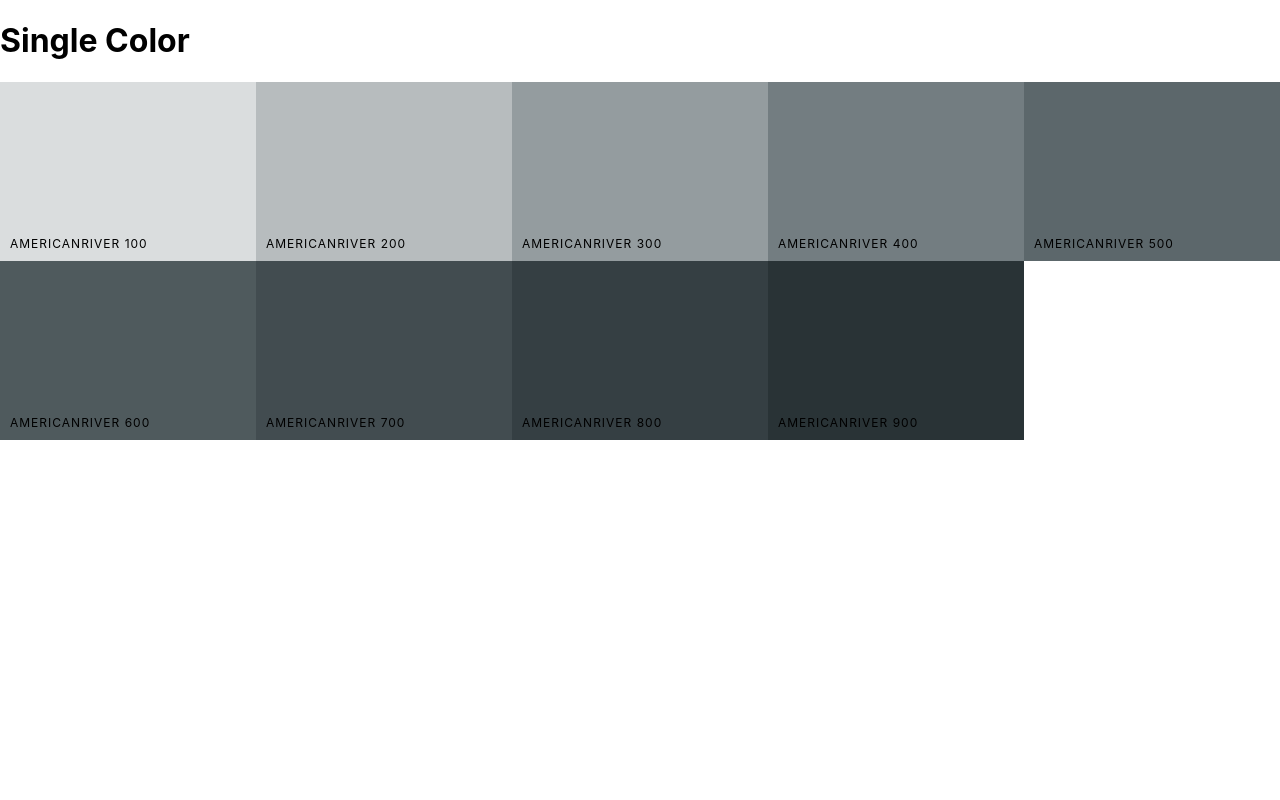
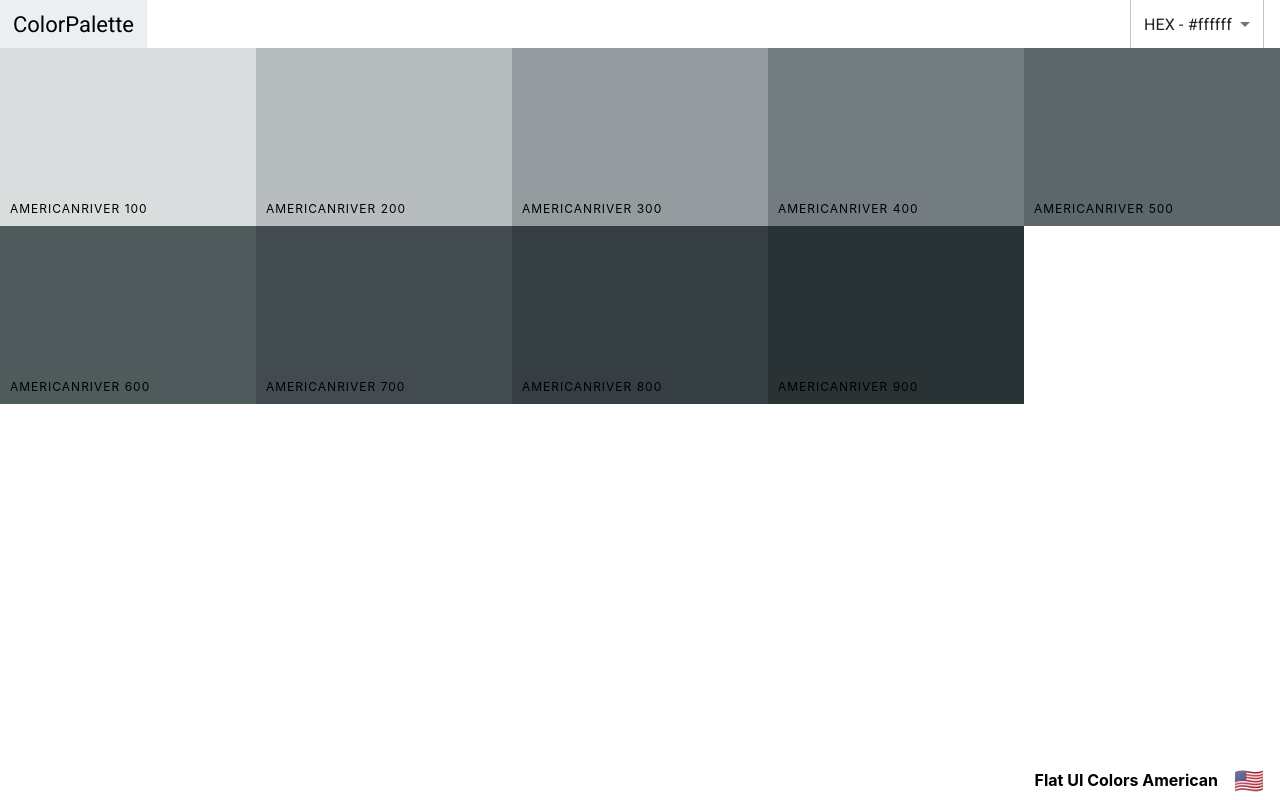
Before and after one commit to jxh053188/react-color-app, a React (Create React App) app: page /palette/flat-ui-colors-american/americanriver in a window 1280 px wide. Built offline with nearby package versions, Linux system fonts and the light colour scheme.

Commit message:
added navbar and footer to singleCP

```diff
--- a/src/Components/NavBar.js
+++ b/src/Components/NavBar.js
@@ -32,6 +32,7 @@
         <div className="logo">
           <Link to="/">ColorPalette</Link>
         </div>
+        {!this.props.showShades && (
           <div className="slider-container">
             <span>Level: {level}</span>
             <div className="slider">
@@ -44,6 +45,7 @@
               />
             </div>
           </div>
+        )}
         <div className="select-container">
           <Select value={format} onChange={this.handleChange}>
             <MenuItem value="hex">HEX - #ffffff</MenuItem>
--- a/src/Components/Palette.js
+++ b/src/Components/Palette.js
@@ -2,6 +2,7 @@
 import ColorBox from "./ColorBox";
 import NavBar from "./NavBar";
 import "../Styles/Palette.css";
+import PaletteFooter from "./PaletteFooter";
 
 export default class Palette extends Component {
   constructor(props) {
@@ -38,15 +39,13 @@
           level={level}
           changeLevel={this.changeLevel}
           handleChange={this.changeColorFormat}
+          showShades={false}
         />
         <div className="Palette-colors">
           {/*Color box goes here */}
           {colorBoxes}
         </div>
-        <footer className="palette-footer">
-          {paletteName}
-          <span className="emoji">{emoji}</span>
-        </footer>
+        <PaletteFooter paletteName={paletteName} emoji={emoji} />
       </div>
     );
   }
--- /dev/null
+++ b/src/Components/PaletteFooter.js
@@ -0,0 +1,13 @@
+import React from "react";
+
+function PaletteFooter(props) {
+  const { paletteName, emoji } = props;
+  return (
+    <footer className="palette-footer">
+      {paletteName}
+      <span className="emoji">{emoji}</span>
+    </footer>
+  );
+}
+
+export default PaletteFooter;
--- a/src/Components/SingleColorPalette.js
+++ b/src/Components/SingleColorPalette.js
@@ -1,10 +1,14 @@
 import { Component } from "react";
 import ColorBox from "./ColorBox";
+import NavBar from "./NavBar";
+import PaletteFooter from "./PaletteFooter";
 
 class SingleColorPalette extends Component {
   constructor(props) {
     super(props);
     this._shades = this.getShades(this.props.palette, this.props.colorId);
+    this.state = { format: "hex" };
+    this.changeColorFormat = this.changeColorFormat.bind(this);
   }
 
   getShades(palette, colorToFilterBy) {
@@ -17,19 +21,26 @@
     }
     return shades.slice(1);
   }
+
+  changeColorFormat(val) {
+    this.setState({ format: val });
+  }
   render() {
+    const { format } = this.state;
+    const { paletteName, emoji } = this.props.palette;
     const colorBoxes = this._shades.map((color) => (
       <ColorBox
         key={color.id}
         name={color.name}
-        background={color.hex}
+        background={color[format]}
         showLink={false}
       />
     ));
     return (
       <div className="Palette">
-        <h1>Single Color</h1>
+        <NavBar handleChange={this.changeColorFormat} showShades={true} />
         <div className="Palette-colors">{colorBoxes}</div>
+        <PaletteFooter paletteName={paletteName} emoji={emoji} />
       </div>
     );
   }
```
Lines whose indentation alone changed are shown as unchanged.
